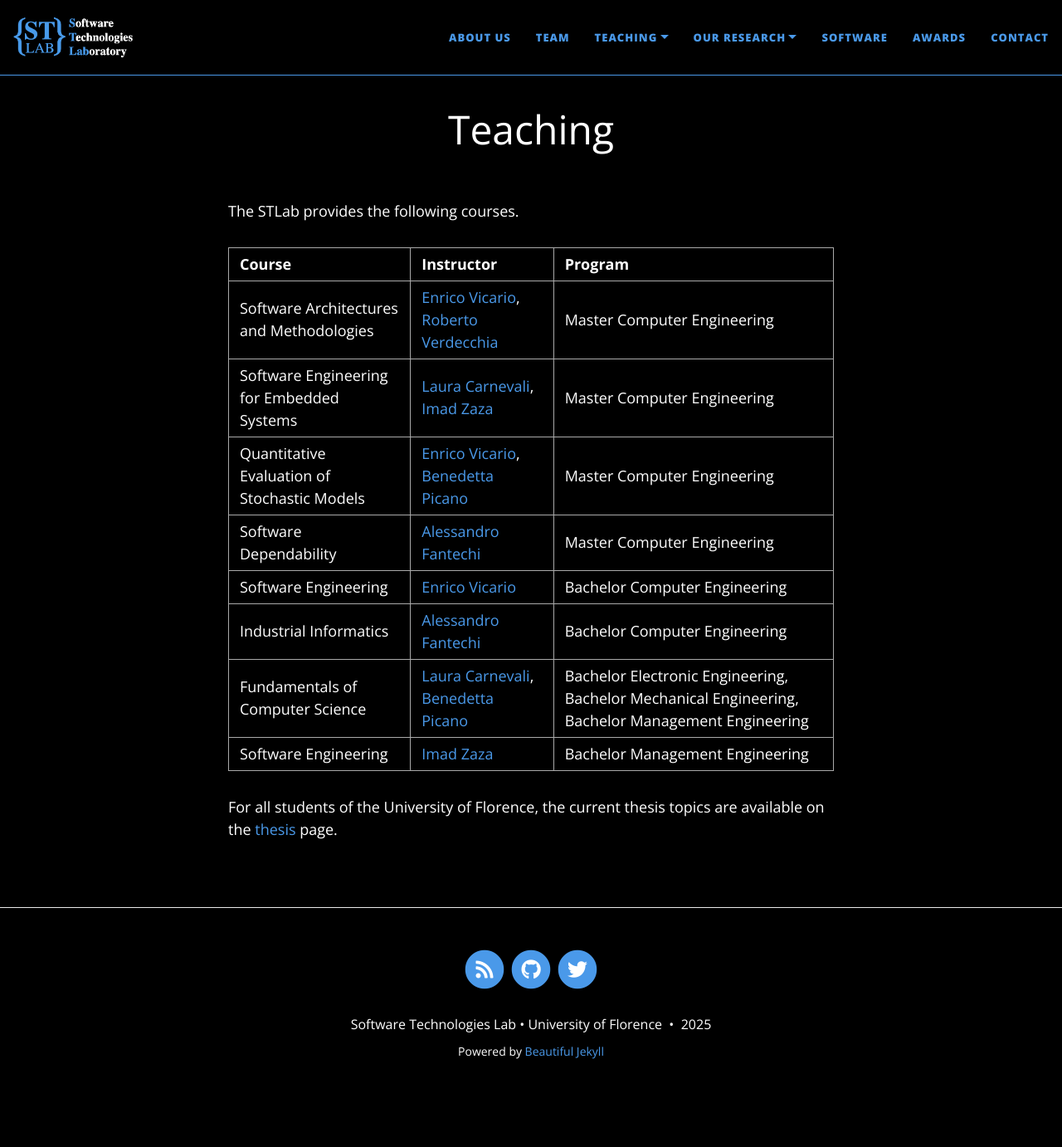
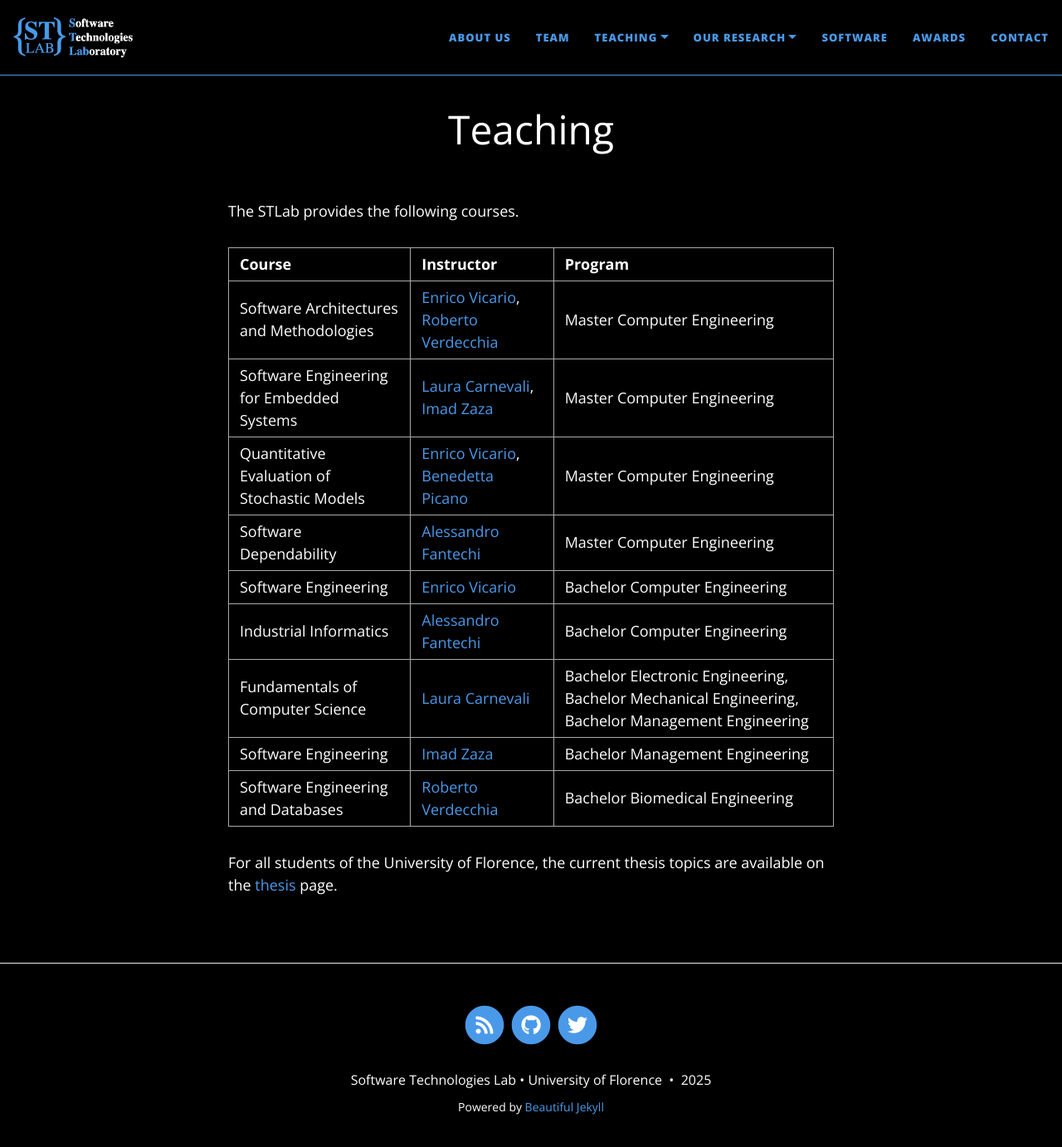
Before and after one commit to STLab-UniFI/STLab-UniFI.github.io, a Jekyll site: the page built from pages/courses.md, in a window 1280 px wide and 1394 px high. Shown: the top 1382 px of the window at 83% size. Built offline with Jekyll 4.4.1, drawn with Linux system fonts in a browser that asks for light colours; nearby versions of some CDN libraries.

Commit message:
Update teaching page

```diff
--- a/pages/courses.md
+++ b/pages/courses.md
@@ -14,7 +14,9 @@ The STLab provides the following courses.
 | Software Dependability | [Alessandro Fantechi](https://stlab.dinfo.unifi.it/fantechi/){:target="_blank"} | Master Computer Engineering |
 | Software Engineering | [Enrico Vicario](https://stlab.dinfo.unifi.it/vicario/){:target="_blank"}	| Bachelor Computer Engineering |
 | Industrial Informatics | [Alessandro Fantechi](https://stlab.dinfo.unifi.it/fantechi/){:target="_blank"} | Bachelor Computer Engineering |
-| Fundamentals of Computer Science | [Laura Carnevali](https://stlab.dinfo.unifi.it/carnevali/){:target="_blank"}, [Benedetta Picano](https://stlab.dinfo.unifi.it/picano){:target="_blank"} | Bachelor Electronic Engineering, Bachelor Mechanical Engineering, Bachelor Management Engineering |
+| Fundamentals of Computer Science | [Laura Carnevali](https://stlab.dinfo.unifi.it/carnevali/){:target="_blank"} | Bachelor Electronic Engineering, Bachelor Mechanical Engineering, Bachelor Management Engineering |
 | Software Engineering | [Imad Zaza](https://www.linkedin.com/in/imad-zaza-521b8a33/?originalSubdomain=it){:target="_blank"}	| Bachelor Management Engineering |
+| Software Engineering and Databases| [Roberto Verdecchia](https://robertoverdecchia.github.io/){:target="_blank"}	| Bachelor Biomedical Engineering |
+
 
 For all students of the University of Florence, the current thesis topics are available on the [thesis]({{ site.baseurl }}{% link pages/theses.md %}) page.
```
Also changed, not shown: 1 other file.
